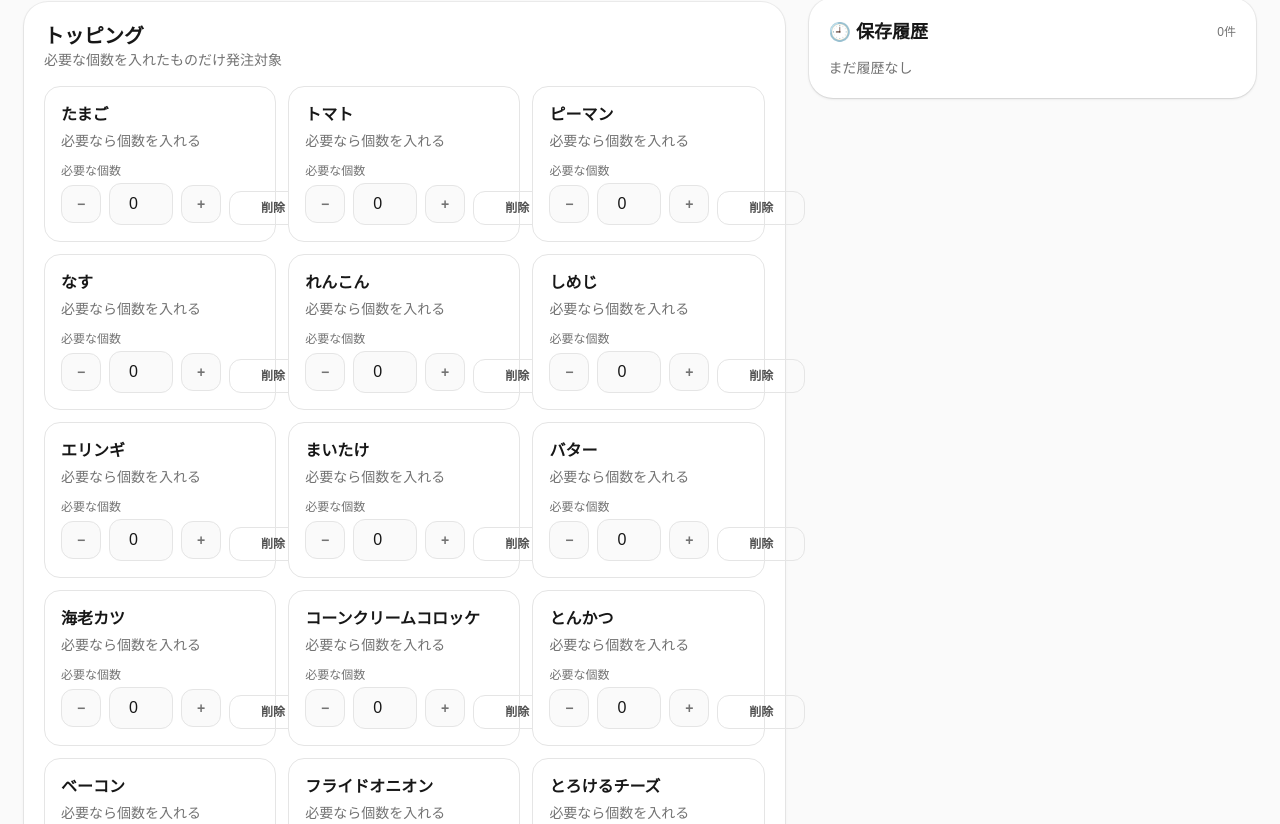
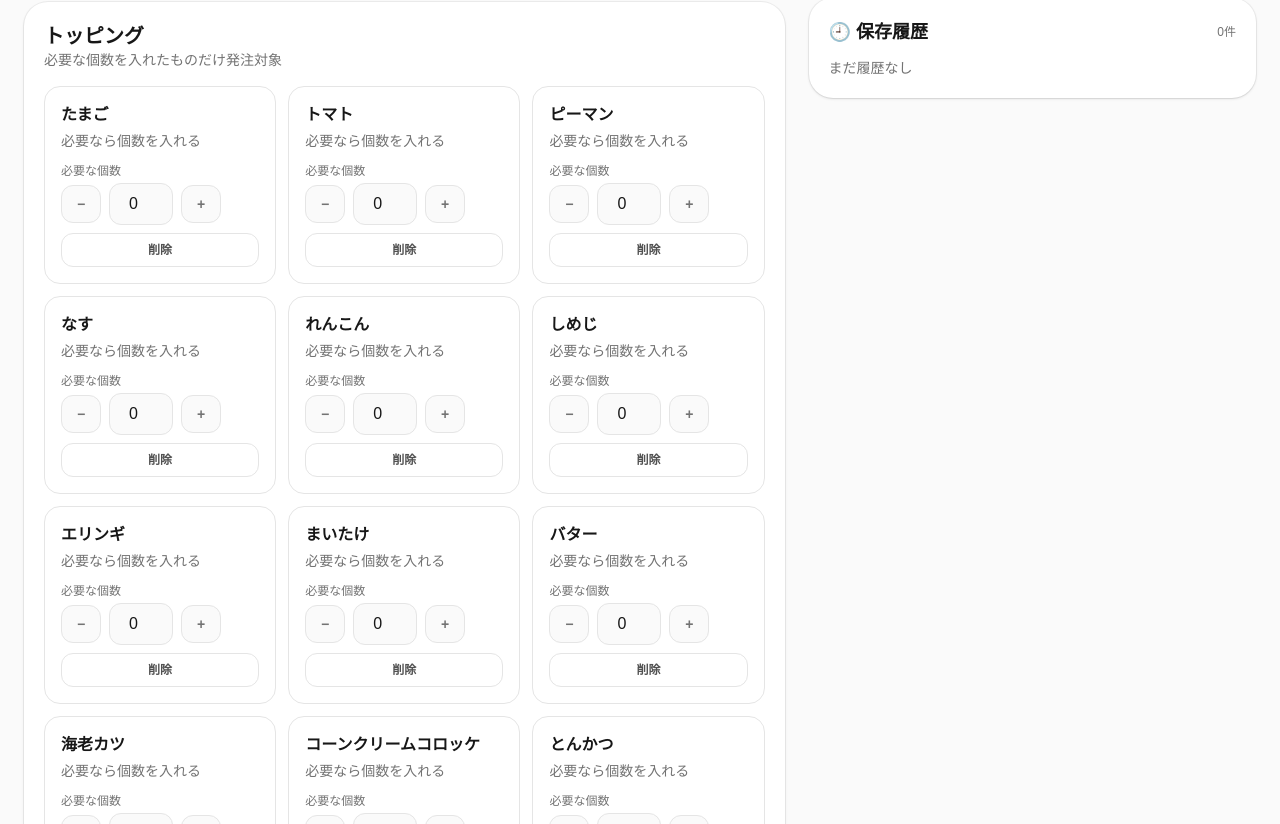
Before and after one commit to kirariinc/vinvin-curry, a Next.js app: page / in a window 1280 px wide. Shown: the part 1296-2120 px from the top of the page. Built offline with nearby package versions, Linux system fonts and the light colour scheme.

Commit message:
削除ボタンのレイアウト崩れ修正

```diff
--- a/app/page.tsx
+++ b/app/page.tsx
@@ -740,7 +740,7 @@ export default function Page() {
                               </p>
                             </div>
 
-                            <div className="grid grid-cols-[1fr_88px] gap-2 items-end">
+                            <div className="grid gap-2">
                               <label className="block">
                                 <span
                                   className={`mb-1 block text-xs ${
@@ -768,9 +768,7 @@ export default function Page() {
                                     min={0}
                                     value={item.quantity}
                                     onFocus={(e) => e.target.select()}
-                                    onChange={(e) =>
-                                      updateQuantity(item.id, Number(e.target.value))
-                                    }
+                                    onChange={(e) => updateQuantity(item.id, Number(e.target.value))}
                                     className={`w-16 text-center rounded-xl px-2 py-2 ${
                                       active
                                         ? "border border-white/20 bg-white text-neutral-900"
@@ -795,7 +793,7 @@ export default function Page() {
                               <button
                                 type="button"
                                 onClick={() => removeCustomItem(item.id)}
-                                className={`rounded-xl px-3 py-2 text-xs font-semibold transition ${
+                                className={`w-full rounded-xl px-3 py-2 text-xs font-semibold transition ${
                                   active
                                     ? "border border-white/20 text-white hover:bg-white/10"
                                     : "border border-neutral-200 text-neutral-600 hover:bg-neutral-50"
@@ -804,6 +802,8 @@ export default function Page() {
                                 削除
                               </button>
                             </div>
+
+
                           </div>
                         </div>
                       );
```
